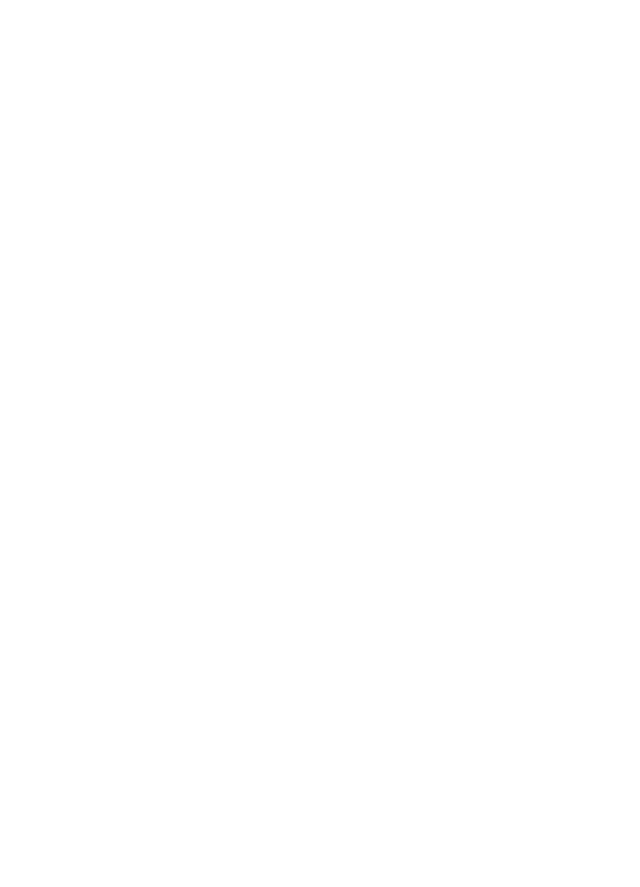
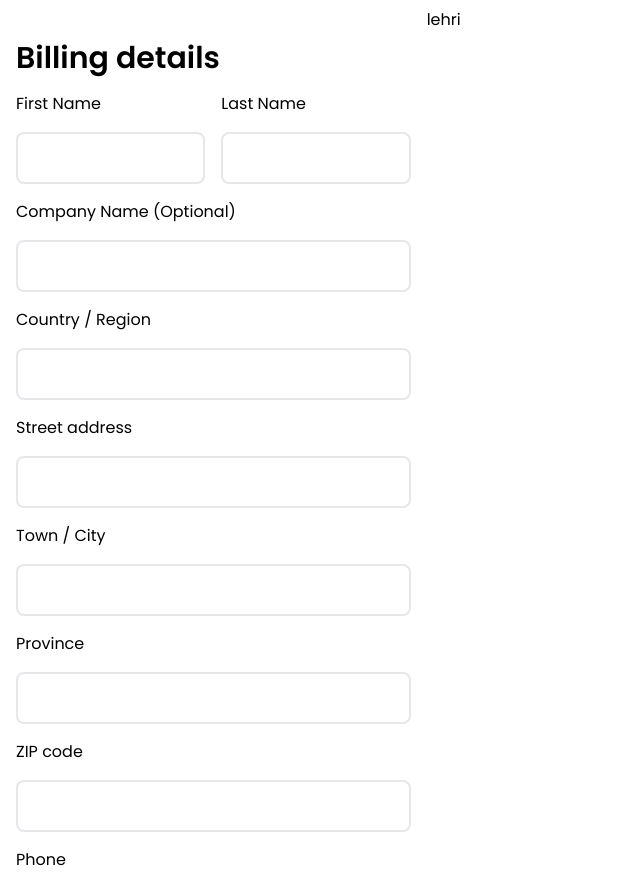
Before and after one commit to mhlehri/FurniFlex, a React (Vite) app: page /checkout in a window 1280 px wide. Before the commit this address had no page. Shown: the part 160-1047 px from the top of the page, without its empty margins (0-640 px from the left). Before the commit the page ends 800 px from the top, so only its background shows below. Built offline with nearby package versions, Linux system fonts and the light colour scheme.

Commit message:
checkout form created

```diff
--- a/Routes.jsx
+++ b/Routes.jsx
@@ -6,6 +6,7 @@ import Shop from "./src/Pages/Shop/Shop";
 import Contact from "./src/Pages/Contact/Contact";
 import ProductDetails from "./src/Pages/Shop/Details/ProductDetails";
 import Cart from "./src/Pages/Cart/Cart";
+import Checkout from "./src/Pages/Checkout/Checkout";
 
 const router = createBrowserRouter([
   {
@@ -37,6 +38,10 @@ const router = createBrowserRouter([
         element: <Cart />,
       },
       {
+        path: "/checkout",
+        element: <Checkout />,
+      },
+      {
         path: "/details",
         element: <ProductDetails />,
       },
--- a/src/Pages/Cart/Cart.jsx
+++ b/src/Pages/Cart/Cart.jsx
@@ -1,36 +1,38 @@
 import { useState } from "react";
 import Cover from "../../Shared/Cover/Cover";
+import Services from "../../Shared/Services/Services";
+import { Link } from "react-router-dom";
 
 const Cart = () => {
   const [qty, setQty] = useState(1);
   return (
     <div>
       <Cover title="Cart" />
-      <div className="flex my-24 justify-between">
+      <div className="flex my-24 justify-between items-start">
         <div className="w-1/2">
-          <table className="w-full rounded-lg text-center border-spacing-10 border-collapse">
-            <thead className="bg-[#F9F1E7] mb-4">
-              <tr className="rounded-lg mb-4">
-                <th className="py-4">Product</th>
-                <th className="py-4">Price</th>
-                <th className="py-4">Quantity</th>
-                <th className="py-4">Subtotal</th>
-                <th className="py-4"></th>
+          <table className="w-full rounded-lg text-center">
+            <thead className="bg-[#F9F1E7] ">
+              <tr className="rounded-lg">
+                <th className="p-4">Product</th>
+                <th className="p-4">Price</th>
+                <th className="p-4">Quantity</th>
+                <th className="p-4">Subtotal</th>
+                <th className="p-4 opacity-0">Delete</th>
               </tr>
             </thead>
-            <tbody className="pt-4 border-separate   border-spacing-5">
+            <tbody>
               <tr>
-                <td className="py-4 flex items-center gap-3">
+                <td className="flex items-center gap-3 p-5 whitespace-nowrap">
                   <img
                     className="rounded-lg bg-[#F9F1E7]"
-                    src="/src/assets/details3.png"
+                    src="/assets/details3.png"
                     width={100}
                     height={100}
                     alt=""
                   />
                   <p>Asgaard sofa</p>
                 </td>
-                <td>Rs. 250,000.00</td>
+                <td className="whitespace-nowrap">Rs. 250,000.00</td>
                 <td>
                   <span className="py-3 hover:scale-95 duration-300 px-3 border-2 inline-block border-black rounded-lg ">
                     <button
@@ -65,13 +67,15 @@ const Cart = () => {
                     </button>
                   </span>
                 </td>
-                <td>Rs. 250,000.00</td>
+                <td className="whitespace-nowrap">Rs. 250,000.00</td>
                 <td>
+                  <button>
                     <svg
                       width="28"
                       height="28"
                       viewBox="0 0 28 28"
                       fill="none"
+                      className="mx-auto"
                       xmlns="http://www.w3.org/2000/svg"
                     >
                       <path
@@ -79,14 +83,15 @@ const Cart = () => {
                         fill="#B88E2F"
                       />
                     </svg>
+                  </button>
                 </td>
               </tr>
             </tbody>
           </table>
         </div>
-        <div className="bg-[#F9F1E7] p-6 w-80 text-center">
-          <h1 className="text-3xl mb-4">Cart Totals</h1>
-          <div className="mb-4 ">
+        <div className="bg-[#F9F1E7] p-8 w-80 text-center space-y-6">
+          <h1 className="text-3xl">Cart Totals</h1>
+          <div className="">
             <p className="flex justify-between">
               Subtotal: <span>Rs. 250,000.00</span>
             </p>
@@ -100,6 +105,7 @@ const Cart = () => {
           </button>
         </div>
       </div>
+      <Services />
     </div>
   );
 };
--- /dev/null
+++ b/src/Pages/Checkout/Checkout.jsx
@@ -0,0 +1,11 @@
+import FormCheckout from "./FormCheckout";
+
+const Checkout = () => {
+  return (
+    <div>
+      <FormCheckout />
+    </div>
+  );
+};
+
+export default Checkout;
--- /dev/null
+++ b/src/Pages/Checkout/FormCheckout.jsx
@@ -0,0 +1,95 @@
+const FormCheckout = () => {
+  return (
+    <div className="flex justify-center  my-20">
+      <form className="w-1/3 p-4 ">
+        <h1 className="font-semibold text-3xl py-4">Billing details</h1>
+        <div className="flex gap-4 ">
+          <div className="w-1/2">
+            <label htmlFor="name">First Name</label>
+            <input
+              required
+              type="text"
+              id="name"
+              name="name"
+              className="px-5 py-3 my-4 w-full rounded-lg outline-[#B88E2F] border-2 "
+            />
+          </div>
+          <div className="w-1/2">
+            <label htmlFor="name">Last Name</label>
+            <input
+              required
+              type="text"
+              id="name"
+              name="name"
+              className="px-5 py-3 my-4 rounded-lg outline-[#B88E2F] border-2 w-full"
+            />
+          </div>
+        </div>
+        <label htmlFor="company">Company Name (Optional)</label>
+        <input
+          required
+          type="text"
+          id="company"
+          name="company"
+          className="px-5 py-3 my-4 rounded-lg outline-[#B88E2F] border-2 w-full"
+        />
+        <label htmlFor="country">Country / Region</label>
+        <input
+          type="text"
+          id="country"
+          name="country"
+          className="px-5 py-3 my-4 rounded-lg outline-[#B88E2F] border-2 w-full"
+        />
+        <label htmlFor="street">Street address</label>
+        <input
+          type="text"
+          id="street"
+          name="street"
+          className="px-5 py-3 my-4 rounded-lg outline-[#B88E2F] border-2 w-full"
+        />
+        <label htmlFor="town">Town / City</label>
+        <input
+          type="text"
+          id="town"
+          name="town"
+          className="px-5 py-3 my-4 rounded-lg outline-[#B88E2F] border-2 w-full"
+        />
+        <label htmlFor="province">Province</label>
+        <input
+          type="text"
+          id="province"
+          name="province"
+          className="px-5 py-3 my-4 rounded-lg outline-[#B88E2F] border-2 w-full"
+        />
+        <label htmlFor="zip">ZIP code</label>
+        <input
+          type="number"
+          id="zip"
+          name="zip"
+          className="px-5 py-3 my-4 rounded-lg outline-[#B88E2F] border-2 w-full"
+        />
+        <label htmlFor="phone">Phone</label>
+        <input
+          type="number"
+          id="phone"
+          name="phone"
+          className="px-5 py-3 my-4 rounded-lg outline-[#B88E2F] border-2 w-full"
+        />
+        <label htmlFor="email">Email address</label>
+        <input
+          type="email"
+          id="email"
+          name="email"
+          className="px-5 py-3 my-4 rounded-lg outline-[#B88E2F] border-2 w-full"
+        />
+
+        <button className="font-bold lg:py-3 hover:scale-95 duration-300 lg:px-10 text-white bg-[#B88E2F]">
+          Submit
+        </button>
+      </form>
+      <div className="flex-1">lehri</div>
+    </div>
+  );
+};
+
+export default FormCheckout;
--- a/src/Shared/Navbar/NavIcons.jsx
+++ b/src/Shared/Navbar/NavIcons.jsx
@@ -125,7 +125,9 @@ const NavIcons = () => {
             <Link to="/cart" className="px-6 py-3 rounded-3xl border-2">
               Cart
             </Link>
-            <button className="px-6 py-3 rounded-3xl border-2">Checkout</button>
+            <Link to="/checkout" className="px-6 py-3 rounded-3xl border-2">
+              Checkout
+            </Link>
             <button className="px-6 py-3 rounded-3xl border-2">
               Comparison
             </button>
```
Lines whose indentation alone changed are shown as unchanged.
